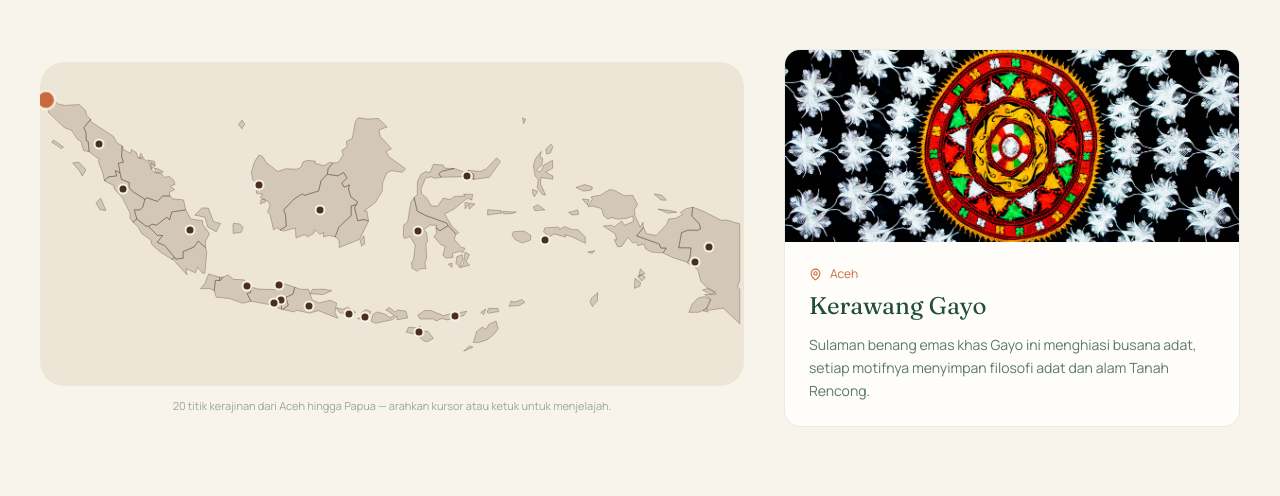
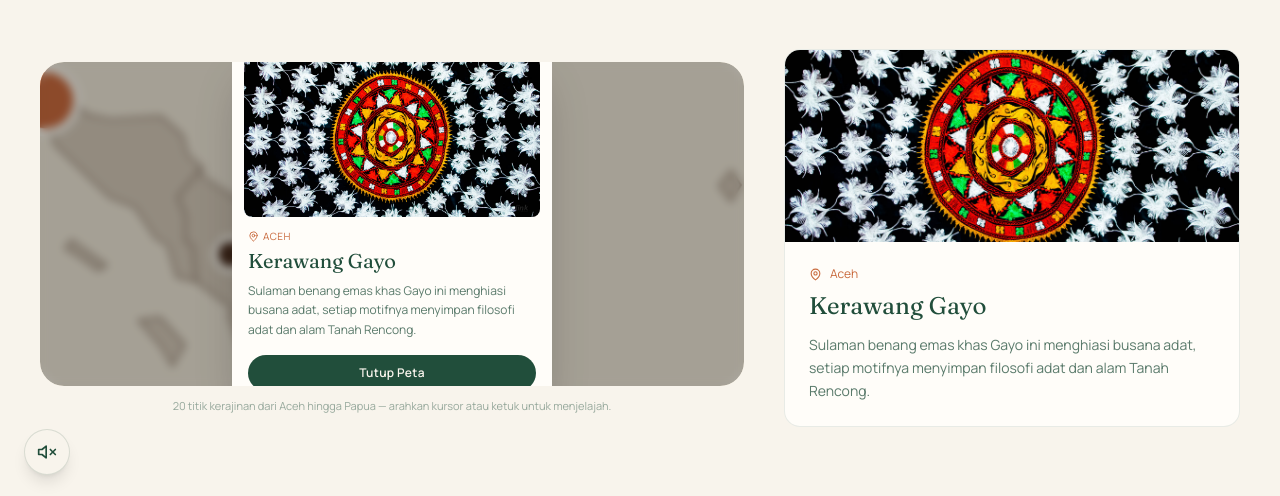
Before and after one commit to raflisgk/cultoura-web, a React (Vite) app: page / in a window 1280 px wide. Both pictures are taken after a click on the button "Aceh". Shown: the part 1055-1551 px from the top of the page. Built offline with nearby package versions, Linux system fonts and the light colour scheme.

Commit message:
Implement Winning Features: Interactive Map, Soundscape, Custom Cursor text

```diff
--- a/src/App.jsx
+++ b/src/App.jsx
@@ -4,7 +4,7 @@ import { motion, useScroll, useTransform, AnimatePresence, useInView, useMotionV
 import {
   ArrowRight, ArrowLeft, ArrowDown, MapPin, Play, ChevronRight, Sparkles, Heart, Menu, X,
   ShoppingBag, Ticket, HandHeart, Leaf, Droplet, Shuffle, Package, Truck,
-  Quote, Globe2, Users, Layers, PenTool, Waves, Scroll, Swords, Hammer
+  Quote, Globe2, Users, Layers, PenTool, Waves, Scroll, Swords, Hammer, Volume2, VolumeX
 } from "lucide-react";
 import { INDONESIA_PATH, INDONESIA_VIEWBOX } from "./indonesiaMap";
 
@@ -222,14 +222,18 @@ function CustomCursor() {
   const y = useMotionValue(-100);
   const sx = useSpring(x, { stiffness: 500, damping: 40 });
   const sy = useSpring(y, { stiffness: 500, damping: 40 });
-  const [big, setBig] = useState(false);
+  const [state, setState] = useState({ big: false, text: "" });
 
   useEffect(() => {
     const move = (e) => {
       x.set(e.clientX);
       y.set(e.clientY);
       const el = document.elementFromPoint(e.clientX, e.clientY);
-      setBig(!!el?.closest("a,button,[data-cursor-big]"));
+      const target = el?.closest("a,button,[data-cursor-big]");
+      setState({
+        big: !!target,
+        text: target?.getAttribute("data-cursor-text") || ""
+      });
     };
     window.addEventListener("mousemove", move);
     return () => window.removeEventListener("mousemove", move);
@@ -237,15 +241,31 @@ function CustomCursor() {
 
   return (
     <motion.div
-      className="hidden md:block"
+      className="hidden md:flex items-center justify-center font-display text-[10px] tracking-widest uppercase pointer-events-none z-[9999]"
       style={{
         position: "fixed", left: 0, top: 0, x: sx, y: sy, translateX: "-50%", translateY: "-50%",
-        width: big ? 46 : 10, height: big ? 46 : 10, borderRadius: "50%",
-        border: big ? "1px solid #C96A3D" : "none",
-        backgroundColor: big ? "rgba(201,106,61,0.08)" : "#C96A3D",
-        pointerEvents: "none", zIndex: 999, transition: "width 0.25s, height 0.25s, background-color 0.25s",
+        width: state.text ? 72 : (state.big ? 46 : 10),
+        height: state.text ? 72 : (state.big ? 46 : 10),
+        borderRadius: "50%",
+        border: state.big ? "1px solid rgba(201,106,61,0.5)" : "none",
+        backgroundColor: state.text ? "#C96A3D" : (state.big ? "rgba(201,106,61,0.08)" : "#C96A3D"),
+        backdropFilter: state.big && !state.text ? "blur(2px)" : "none",
+        color: "#F8F4EC",
+        transition: "width 0.2s, height 0.2s, background-color 0.2s, backdrop-filter 0.2s"
       }}
-    />
+    >
+      <AnimatePresence>
+        {state.text && (
+          <motion.span
+            initial={{ opacity: 0, scale: 0.5 }}
+            animate={{ opacity: 1, scale: 1 }}
+            exit={{ opacity: 0, scale: 0.5 }}
+          >
+            {state.text}
+          </motion.span>
+        )}
+      </AnimatePresence>
+    </motion.div>
   );
 }
 
@@ -483,6 +503,7 @@ function Hero() {
 
 function HeritageMap() {
   const [active, setActive] = useState(REGIONS[0]);
+  const [zoomedRegion, setZoomedRegion] = useState(null);
 
   return (
     <section id="map" className="py-28 px-6 md:px-10" style={{ backgroundColor: "#F8F4EC" }}>
@@ -495,16 +516,25 @@ function HeritageMap() {
         </Reveal>
 
         <div className="grid md:grid-cols-5 gap-10 mt-14 items-center">
-          <Reveal delay={0.1} className="md:col-span-3 relative rounded-3xl overflow-hidden">
-            <div className="relative aspect-[1000/460] rounded-3xl" style={{ backgroundColor: "#EDE6D6" }}>
+          <Reveal delay={0.1} className="md:col-span-3 relative rounded-3xl">
+            <div className="relative overflow-hidden rounded-3xl" style={{ backgroundColor: "#EDE6D6" }}>
+              <motion.div
+                className="relative aspect-[1000/460]"
+                animate={{ scale: zoomedRegion ? 3.5 : 1 }}
+                style={{ transformOrigin: `${active.x}% ${active.y}%` }}
+                transition={{ duration: 0.8, ease: [0.16, 1, 0.3, 1] }}
+              >
                 <svg viewBox={INDONESIA_VIEWBOX} preserveAspectRatio="xMidYMid meet" className="absolute inset-0 w-full h-full">
                   <path d={INDONESIA_PATH} fill={UMBER} fillOpacity={0.16} stroke={UMBER} strokeOpacity={0.55} strokeWidth={0.8} />
                 </svg>
                 {REGIONS.map((r) => (
                 <button
                   key={r.id}
-                  onMouseEnter={() => setActive(r)}
-                  onClick={() => setActive(r)}
+                  onMouseEnter={() => { if (!zoomedRegion) setActive(r) }}
+                  onClick={() => {
+                    setActive(r);
+                    setZoomedRegion(r);
+                  }}
                   className="absolute -translate-x-1/2 -translate-y-1/2 group"
                   style={{ left: `${r.x}%`, top: `${r.y}%`, zIndex: active.id === r.id ? 10 : 1 }}
                   aria-label={r.name}
@@ -529,6 +559,49 @@ function HeritageMap() {
                   </span>
                 </button>
               ))}
+              </motion.div>
+
+              {/* Overlay Modal (Polaroid) */}
+              <AnimatePresence>
+                {zoomedRegion && (
+                  <motion.div
+                    className="absolute inset-0 z-50 flex items-center justify-center bg-black/30 backdrop-blur-sm"
+                    initial={{ opacity: 0 }}
+                    animate={{ opacity: 1 }}
+                    exit={{ opacity: 0 }}
+                    transition={{ duration: 0.4 }}
+                    onClick={() => setZoomedRegion(null)}
+                  >
+                    <motion.div
+                      className="p-3 rounded-xl shadow-2xl max-w-[280px] md:max-w-xs w-full mx-4 cursor-default"
+                      style={{ backgroundColor: "#FFFDF9" }}
+                      initial={{ scale: 0.8, y: 20, rotate: -2 }}
+                      animate={{ scale: 1, y: 0, rotate: 0 }}
+                      exit={{ scale: 0.8, y: 20, rotate: 2 }}
+                      transition={{ type: "spring", stiffness: 300, damping: 25 }}
+                      onClick={(e) => e.stopPropagation()}
+                    >
+                      <img src={zoomedRegion.image} alt={zoomedRegion.craft} className="w-full h-40 object-cover rounded-lg" />
+                      <div className="mt-3 px-1">
+                        <div className="flex items-center gap-1 font-body text-[10px] uppercase tracking-wider" style={{ color: "#C96A3D" }}>
+                          <MapPin size={11} /> {zoomedRegion.name}
+                        </div>
+                        <h3 className="font-display text-xl mt-1 leading-tight" style={{ color: "#214E3B" }}>{zoomedRegion.craft}</h3>
+                        <p className="font-body text-xs mt-2 leading-relaxed line-clamp-3" style={{ color: "rgba(33,78,59,0.75)" }}>
+                          {zoomedRegion.story}
+                        </p>
+                        <button
+                          className="mt-4 w-full py-2.5 rounded-full font-body text-xs font-semibold tracking-wide transition-transform hover:scale-105 active:scale-95"
+                          style={{ backgroundColor: "#214E3B", color: "#F8F4EC" }}
+                          onClick={() => setZoomedRegion(null)}
+                        >
+                          Tutup Peta
+                        </button>
+                      </div>
+                    </motion.div>
+                  </motion.div>
+                )}
+              </AnimatePresence>
             </div>
             <p className="font-body text-[11px] mt-3 text-center" style={{ color: "rgba(33,78,59,0.45)" }}>
               20 titik kerajinan dari Aceh hingga Papua — arahkan kursor atau ketuk untuk menjelajah.
@@ -584,6 +657,7 @@ function DiscoverHeritage() {
             <Reveal key={c.name} delay={i * 0.08}>
               <motion.div
                 data-cursor-big
+                data-cursor-text="Lihat"
                 onHoverStart={() => { if (window.matchMedia('(hover: hover)').matches) setHovered(c.name) }}
                 onHoverEnd={() => { if (window.matchMedia('(hover: hover)').matches) setHovered(null) }}
                 onClick={() => setHovered(hovered === c.name ? null : c.name)}
@@ -1468,14 +1542,71 @@ function AboutPage() {
   );
 }
 
+// Soundscape (Web Audio API)
+let audioCtx = null;
+const playClick = () => {
+  try {
+    if (!audioCtx) audioCtx = new (window.AudioContext || window.webkitAudioContext)();
+    if (audioCtx.state === 'suspended') audioCtx.resume();
+
+    const osc = audioCtx.createOscillator();
+    const gain = audioCtx.createGain();
+    osc.type = 'sine';
+    osc.frequency.setValueAtTime(400, audioCtx.currentTime);
+    osc.frequency.exponentialRampToValueAtTime(100, audioCtx.currentTime + 0.05);
+
+    gain.gain.setValueAtTime(0, audioCtx.currentTime);
+    gain.gain.linearRampToValueAtTime(0.15, audioCtx.currentTime + 0.01);
+    gain.gain.exponentialRampToValueAtTime(0.001, audioCtx.currentTime + 0.05);
+
+    osc.connect(gain);
+    gain.connect(audioCtx.destination);
+
+    osc.start();
+    osc.stop(audioCtx.currentTime + 0.06);
+  } catch(e) {}
+};
+
+function SoundscapeController() {
+  const [enabled, setEnabled] = useState(false);
+
+  useEffect(() => {
+    if (!enabled) return;
+    const handleMouseOver = (e) => {
+      if (e.target.closest("a, button, [data-cursor-big]")) {
+        playClick();
+      }
+    };
+    document.addEventListener("mouseover", handleMouseOver);
+    return () => document.removeEventListener("mouseover", handleMouseOver);
+  }, [enabled]);
+
+  return (
+    <button
+      onClick={() => setEnabled(!enabled)}
+      className="fixed bottom-6 left-6 z-[999] p-3 rounded-full shadow-lg transition-transform hover:scale-110 active:scale-95 group"
+      style={{ backgroundColor: enabled ? "#C96A3D" : "#F8F4EC", color: enabled ? "#F8F4EC" : "#214E3B", border: "1px solid rgba(33,78,59,0.15)" }}
+      aria-label="Toggle Sound"
+    >
+      {enabled ? <Volume2 size={20} /> : <VolumeX size={20} />}
+      <span className="absolute left-full ml-3 top-1/2 -translate-y-1/2 bg-black/70 text-white text-xs px-2 py-1 rounded opacity-0 group-hover:opacity-100 transition-opacity whitespace-nowrap pointer-events-none">
+        {enabled ? "Suara Aktif" : "Suara Nonaktif"}
+      </span>
+    </button>
+  );
+}
+
 // App
 
 export default function App() {
   return (
+    <>
+      <SoundscapeController />
       <Routes>
         <Route path="/" element={<LandingPage />} />
         <Route path="/koleksi" element={<CollectionPage />} />
         <Route path="/tentang-kami" element={<AboutPage />} />
       </Routes>
-  );
-}
+    </>
+  );
+}
```
Lines whose indentation alone changed are shown as unchanged.
